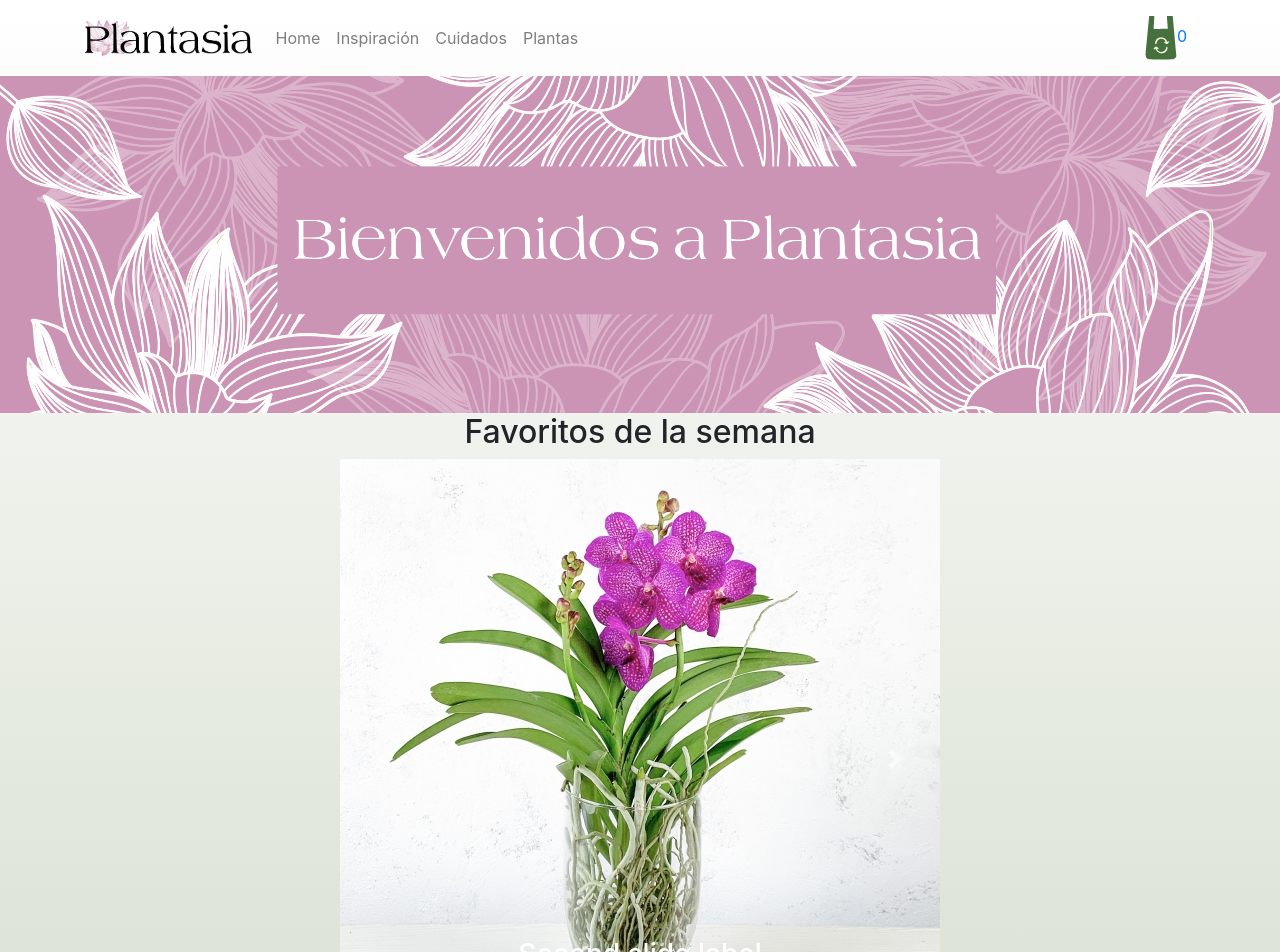
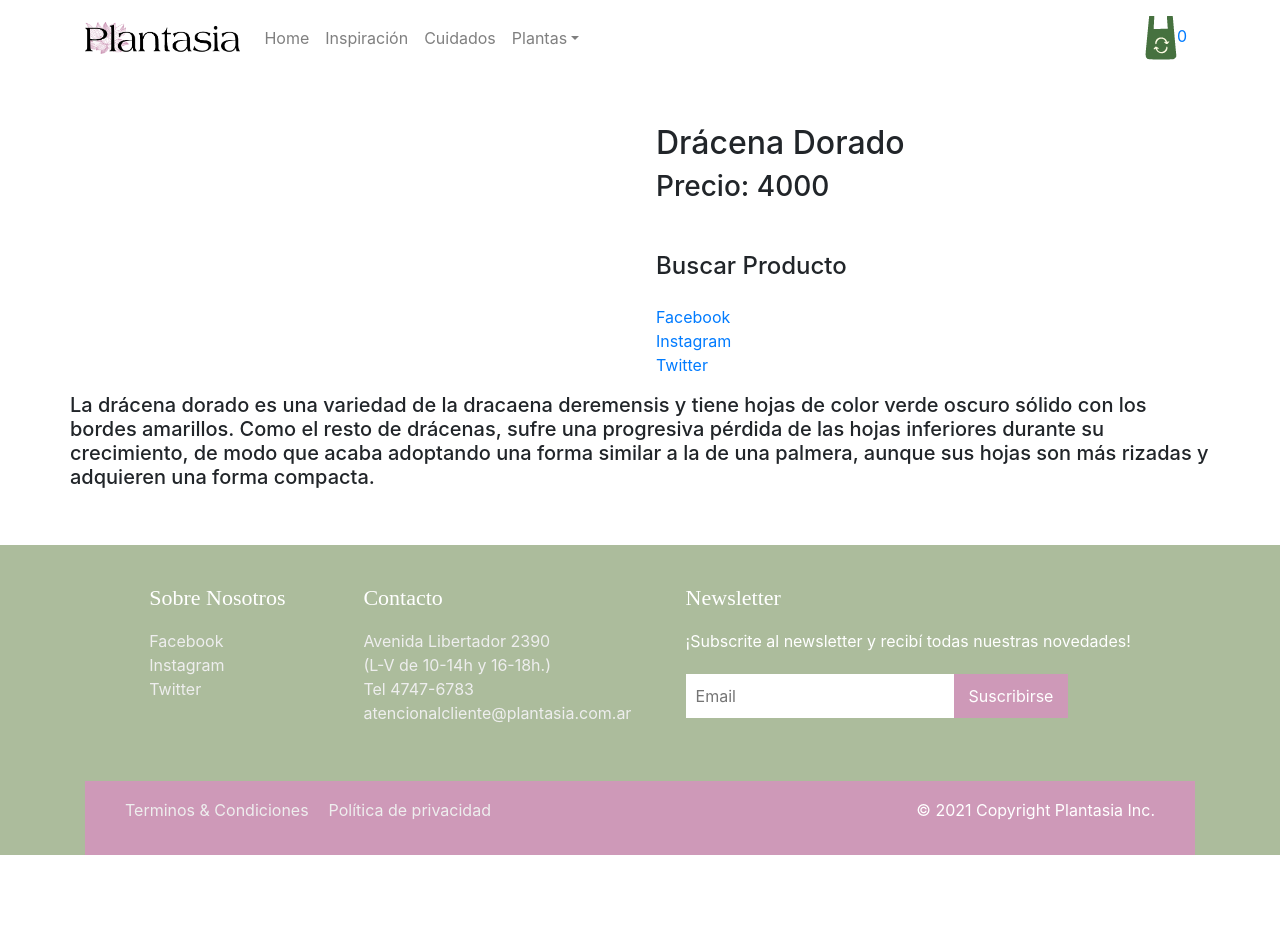
Before and after one commit to antopezzella/ecommerce-AntonelaPezzella, a React (Create React App) app: page /item/1 in a window 1280 px wide. Shown: the top 952 px of the page. After the commit the page ends 855 px from the top, so only its background shows below. Built offline with nearby package versions, Linux system fonts and the light colour scheme.

Commit message:
Agregando archivos

```diff
--- a/src/App.css
+++ b/src/App.css
@@ -8,15 +8,3 @@
   height: 40vmin;
   pointer-events: none;
 }
-
-
-.App-header {
-  background-color: #282c34;
-  min-height: 100vh;
-  display: flex;
-  flex-direction: column;
-  align-items: center;
-  justify-content: center;
-  font-size: calc(10px + 2vmin);
-  color: white;
-}
--- a/src/App.js
+++ b/src/App.js
@@ -4,24 +4,25 @@ import React from 'react';
 import { NavBar } from './components/NavBar/NavBar';
 import ItemListContainer from './container/ItemListContainer';
 import  { BrowserRouter, Switch, Route } from 'react-router-dom';
-
+import ItemDetailContainer from './container/ItemDetailContainer'
+import Footer from './container/Footer'
 
 function App() {
   return (
     <BrowserRouter>
-    <div className="App">
-      <header className="App-Header">
-        <NavBar/>
-      </header>
+      <NavBar/>
       <Switch>
-        <Route path='item/1'>
+      <Route path='/category/:id'>
+          <ItemListContainer/>
         </Route>
-        <Route exact path='item/2'>
+        <Route path='/item/:id'>
+          <ItemDetailContainer/>
         </Route>
-      <ItemListContainer/>
+        <Route path='/'>
+          <ItemListContainer/>
+        </Route>
       </Switch>
-
-    </div>
+      <Footer/>
     </BrowserRouter>
   );
 }
--- a/src/components/NavBar/NavBar.jsx
+++ b/src/components/NavBar/NavBar.jsx
@@ -9,14 +9,17 @@ export const NavBar = () => {
     return (
 <Navbar bg="#FFFFFF" expand="lg" variant="light">
 <Container>
-   <img src={LogoPlantasia} alt='planta' style={{width:'15%'}}></img>
+   <img src={LogoPlantasia} alt='planta' style={{width:'14%'}}></img>
   <Navbar.Toggle aria-controls="basic-navbar-nav" />
   <Navbar.Collapse id="basic-navbar-nav">
     <Nav className="mr-auto" style={{marginLeft:"1em"}}>
     <Nav.Link href="#home">Home</Nav.Link>
       <Nav.Link href="#home">Inspiración</Nav.Link>
       <Nav.Link href="#link">Cuidados</Nav.Link>
-      <Nav.Link href="#link">Plantas</Nav.Link>
+      <NavDropdown title="Plantas" id="basic-nav-dropdown">
+        <NavDropdown.Item href="category/interior">Plantas de interior</NavDropdown.Item>
+        <NavDropdown.Item href="category/exterior">Plantas de exterior</NavDropdown.Item>
+      </NavDropdown>
     </Nav>
     <Nav>
     <Nav.Link eventKey={2}>
--- /dev/null
+++ b/src/container/Footer.jsx
@@ -0,0 +1,50 @@
+import React from 'react';
+import './footer.css'
+
+export const Footer = () => {
+
+    return (
+    <>
+  <footer>
+ <div class="container">
+  <section class="ft-main">
+    <div class="ft-main-item">
+      <h2 class="ft-title">Sobre Nosotros</h2>
+      <ul>
+        <li><a href="#">Facebook</a></li>
+        <li><a href="#">Instagram</a></li>
+        <li><a href="#">Twitter</a></li>
+      </ul>
+    </div>
+    <div class="ft-main-item">
+      <h2 class="ft-title">Contacto</h2>
+      <ul>
+        <li><a href="#">Avenida Libertador 2390</a></li>
+        <li><a href="#">(L-V de 10-14h y 16-18h.)</a></li>
+        <li><a href="#">Tel 4747-6783</a></li>
+        <li><a href="#">atencionalcliente@plantasia.com.ar</a></li>
+      </ul>
+    </div>
+    <div class="ft-main-item">
+      <h2 class="ft-title">Newsletter</h2>
+      <p>¡Subscrite al newsletter y recibí todas nuestras novedades!</p>
+      <form>
+        <input type="email" name="email" placeholder="Email"/>
+        <input type="submit" value="Suscribirse"/>
+      </form>
+    </div>
+  </section>
+  <section class="ft-legal">
+    <ul class="ft-legal-list">
+      <li><a href="#">Terminos &amp; Condiciones</a></li>
+      <li><a href="#">Política de privacidad</a></li>
+      <li>&copy; 2021 Copyright Plantasia Inc.</li>
+    </ul>
+  </section>
+  </div>
+  </footer>
+    </>
+)
+}
+
+export default Footer
--- a/src/container/ItemDetail/ItemDetail.jsx
+++ b/src/container/ItemDetail/ItemDetail.jsx
@@ -1,17 +1,17 @@
 import React from 'react';
 
-const ItemDetail = ({dato}) => {
+const ItemDetail = ({datos}) => {
     return (
         <>
-        <div key={dato.id} className="container py-md-5">
+        <div key={datos.id} className="container py-md-5">
             <div className="left-ads-display">
                 <div className="row">
                     <div className="desc1-izq col-md-6">
-                        <img src={dato.img} className="img-fluid" />
+                        <img src={datos.img} className="img-fluid" />
                     </div>
                     <div className="desc1-derch col-md-6 pl-lg-3">
-                        <h2>{dato.title}</h2>
-                        <h3>Precio: {dato.precio}</h3>
+                        <h2>{datos.title}</h2>
+                        <h3>Precio: {datos.precio}</h3>
                         <div className="disponible mt-3">
                         </div>
                         <div className="buscar-desc mt-5">
@@ -29,8 +29,8 @@ const ItemDetail = ({dato}) => {
                     </div>
                 </div>
             </div>
-            <div className="row my-5">
-                <h5 className="shop-detail">{dato.description}</h5>
+            <div className="row my-6">
+                <h5 className="shop-detail">{datos.description}</h5>
             </div>
         </div>
         </>
--- a/src/container/ItemDetailContainer.jsx
+++ b/src/container/ItemDetailContainer.jsx
@@ -1,11 +1,11 @@
 import React, {useState, useEffect} from 'react';
 import ItemDetail from './ItemDetail/ItemDetail';
 import {useParams} from 'react-router-dom';
-import loading from '../imagenes/loader.gif'
-import Foto1 from '../imagenes/orquideavanda.jpg'
+import Foto1 from '../imagenes/orquideavanda.jpg';
+import './Items/item.css';
 
 const ItemDetailContainer =() => {
-    const [datos, setDatos] = useState([])
+    const [datos, setDatos] = useState({})
     const {id} = useParams ()
     console.log ({id})
     useEffect(() =>{
@@ -14,18 +14,21 @@ const ItemDetailContainer =() => {
         const catalogo = [
             {id:1,
             imagen:Foto1,
+            category:'interior',
             title:'Drácena Dorado',
             description:'La drácena dorado es una variedad de la dracaena deremensis y tiene hojas de color verde oscuro sólido con los bordes amarillos. Como el resto de drácenas, sufre una progresiva pérdida de las hojas inferiores durante su crecimiento, de modo que acaba adoptando una forma similar a la de una palmera, aunque sus hojas son más rizadas y adquieren una forma compacta.',
             stockT:'4',
             precio:'4000'},
             {id:2,
             imagen:Foto1,
+            category:'interior',
             title:'Orquídea Duetto',
             description:'Dentro de la familia de las orquídeas , las phalaenopsis podrían considerarse las de más fácil cultivo. Las hay con flores de distintos colores, a veces con manchas, y más o menos grandes. Es importante que las raíces aéreas se mantengan sanas, en un recipiente transparente para que puedan realizar la fotosíntesis y adquieran un color verde intenso y cierta turgencia, signos ambos de su buena salud.',
             stockT:'3',
             precio:'5000'},
             {id:3,
             imagen:Foto1,
+            category:'interior',
             title:'Ficus Benjamín Trenzado',
             description:'Más delicado que otros ficus, el benjamina se caracteriza por sus hojas verdes y brillantes y las posibilidades decorativas que ofrece su tronco, a veces esculpido, a veces trenzado.',
             stockT:'3',
@@ -33,27 +36,23 @@ const ItemDetailContainer =() => {
             ];
             setTimeout(()=>{
                 resolve(catalogo);
-              },2000)
+              },2000) })
+            }
               getItem().then(dato => {
-                const itemFilter = dato.filter(item => item.id == `${id}`)
+                const itemFilter = dato.filter(item => `${item.id}` === id)
                 console.log(itemFilter)
-                setDatos(itemFilter)
-            },[])
-            console.log(datos)
-        })
-    }
-    }
-    )}
+                setDatos(itemFilter[0])})
+            },[]);
 
     return (
         <>
         <div className="container">
             <div className="row">
-            <ItemDetail datos={datos}/>
-             <img src={loading}/>
+             <ItemDetail datos={datos}/>
              </div>
         </div>
         </>
     )
+}
 
 export default ItemDetailContainer;
--- a/src/container/Items/ItemCount.jsx
+++ b/src/container/Items/ItemCount.jsx
@@ -43,7 +43,7 @@ const ItemCount = ({stock}) => {
         <button onClick={sumar}> + </button>
         </div>
         <br/>
-        <a className="btn-shop" onClick={onAdd}>Comprar</a>
+        <a className="btn-shop" onClick={onAdd}>Agregar al carrito</a>
         </>
     )
 }
--- a/src/container/Items/item.css
+++ b/src/container/Items/item.css
@@ -1,5 +1,6 @@
 * {
     box-sizing: border-box;
+
 }
 
  .card
--- /dev/null
+++ b/src/container/footer.css
@@ -0,0 +1,87 @@
+
+  ul {
+    list-style: none;
+    padding-left: 0;
+  }
+  footer {
+    background-color: #acbc9c;
+    color: white;
+    line-height: 1.5;
+  }
+  footer a {
+    text-decoration: none;
+    color: #eee;
+  }
+  a:hover {
+    text-decoration: underline;
+  }
+  .ft-title {
+    color: #fff;
+    font-family: "Merriweather", serif;
+    font-size: 1.375rem;
+    padding-bottom: 0.625rem;
+  }
+  /* Sticks footer to bottom */
+
+  .container {
+    flex: 1;
+  }
+  /* Footer main */
+  .ft-main {
+
+    padding: 1.25rem 1.875rem;
+    display: flex;
+    flex-wrap: wrap;
+  }
+  @media only screen and (min-width: 29.8125rem /* 477px */) {
+    .ft-main {
+      justify-content: space-evenly;
+    }
+  }
+  @media only screen and (min-width: 77.5rem /* 1240px */) {
+    .ft-main {
+      justify-content: space-evenly;
+    }
+  }
+  .ft-main-item {
+    padding: 1.25rem;
+    min-width: 12.5rem;
+  }
+
+  /* Footer main | Newsletter form */
+  form {
+    display: flex;
+    flex-wrap: wrap;
+  }
+  input[type="email"] {
+    border: 0;
+    padding: 0.625rem;
+    margin-top: 0.3125rem;
+  }
+  input[type="submit"] {
+    background-color: #ce99b8;
+    color: #fff;
+    cursor: pointer;
+    border: 0;
+    padding: 0.625rem 0.9375rem;
+    margin-top: 0.3125rem;
+  }
+
+  /* Footer legal */
+  .ft-legal {
+    padding: 0.9375rem 1.875rem;
+    background-color: #ce99b8;
+  }
+  .ft-legal-list {
+    width: 100%;
+    display: flex;
+    flex-wrap: wrap;
+  }
+  .ft-legal-list li {
+    margin: 0.125rem 0.625rem;
+    white-space: nowrap;
+  }
+  /* one before the last child */
+  .ft-legal-list li:nth-last-child(2) {
+      flex: 1;
+  }
--- a/src/index.css
+++ b/src/index.css
@@ -1,13 +1,11 @@
 body {
+  max-width: 100%; overflow-x: hidden; overflow-y: scroll;
   margin: 0;
   font-family: -apple-system, BlinkMacSystemFont, 'Segoe UI', 'Roboto', 'Oxygen',
     'Ubuntu', 'Cantarell', 'Fira Sans', 'Droid Sans', 'Helvetica Neue',
     sans-serif;
   -webkit-font-smoothing: antialiased;
   -moz-osx-font-smoothing: grayscale;
-  background: #FFEFBA;  /* fallback for old browsers */
-background: -webkit-linear-gradient(to top,#acbc9c, #FFFFFF);  /* Chrome 10-25, Safari 5.1-6 */
-background: linear-gradient(to top, #acbc9c, #FFFFFF); /* W3C, IE 10+/ Edge, Firefox 16+, Chrome 26+, Opera 12+, Safari 7+ */
 }
 
 code {
```
Also changed, not shown: src/container/ItemListContainer.jsx (+5 -5 lines).
